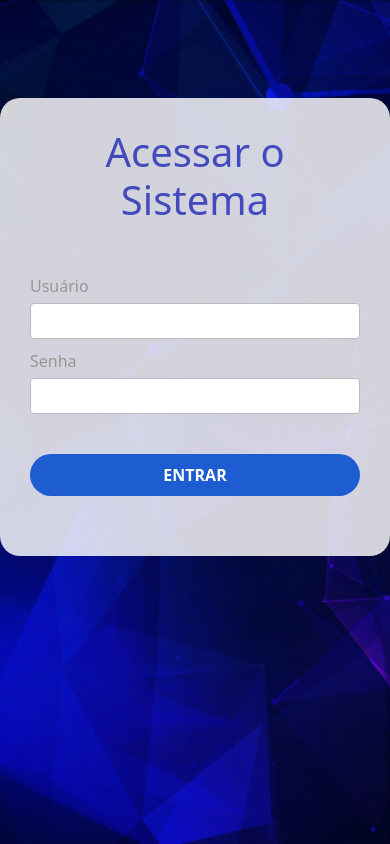
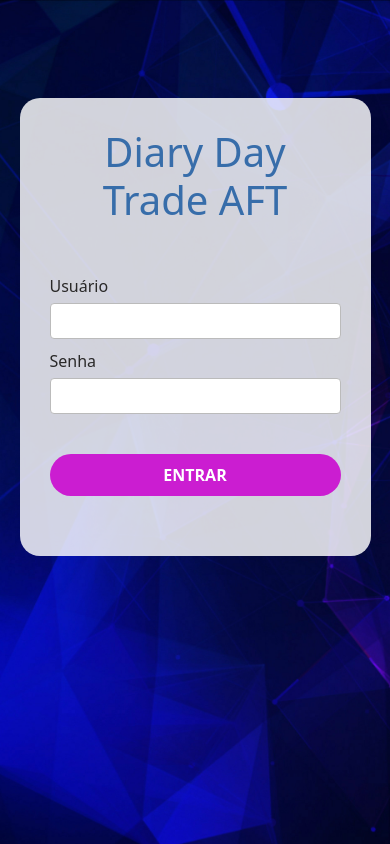
Before and after one commit to nandasiq/daytrade, a React (Create React App) app: page /login in a window 390 px wide. Built offline with nearby package versions, Linux system fonts and the light colour scheme.

Commit message:
Responsividade page login

```diff
--- a/src/components/UI/Button/Button.css
+++ b/src/components/UI/Button/Button.css
@@ -25,13 +25,13 @@
   }
 
   .ui-button--bordered-green:hover {
-    background-color: #1d29d1;
+    background-color: #bc1dd1;
     color: #fff;
   }
 
 
   .ui-button--contained-green {
-    background-color: #1d5cd1;
+    background-color: #cb1dd1;
     color: #fff;
   }
 
--- a/src/components/User/Login/Login.css
+++ b/src/components/User/Login/Login.css
@@ -1,7 +1,7 @@
 .user-login {
     background-color: rgba(255, 255, 255, 0.822);
     max-width: 400px;
-    margin-top: 10%;
+    margin-top: 8%;
     margin-left: 32%;
     border-radius: 20px;
     padding: 30px
@@ -9,7 +9,7 @@
 
   .user-login__title {
     font-size: 40px;
-    color: #424abd;
+    color: #376daa;
     margin-bottom: 50px;
     text-align: center;
   }
@@ -22,7 +22,7 @@
 
   .user-login__form-control label {
     margin-bottom: 5px;
-    color: #979797;
+    color: #292828;
     font-size: 16px;
   }
 
@@ -42,10 +42,9 @@
   @media (max-width: 768px) {
 
     .user-login {
-
-
       margin-top: 25%;
-      margin-left: 0;
+      margin-left: 5%;
+      margin-right: 5%;
       border-radius: 20px;
       padding: 30px
     }
--- a/src/components/User/Login/Login.jsx
+++ b/src/components/User/Login/Login.jsx
@@ -48,7 +48,7 @@ const UserLogin = () => {
 
   return (
     <div className="user-login">
-      <h1 className="user-login__title">Acessar o Sistema</h1>
+      <h1 className="user-login__title">Diary Day Trade AFT</h1>
       <form onSubmit={onSubmit}>
         <div className="user-login__form-control">
           <label htmlFor="user">Usuário</label>
```
